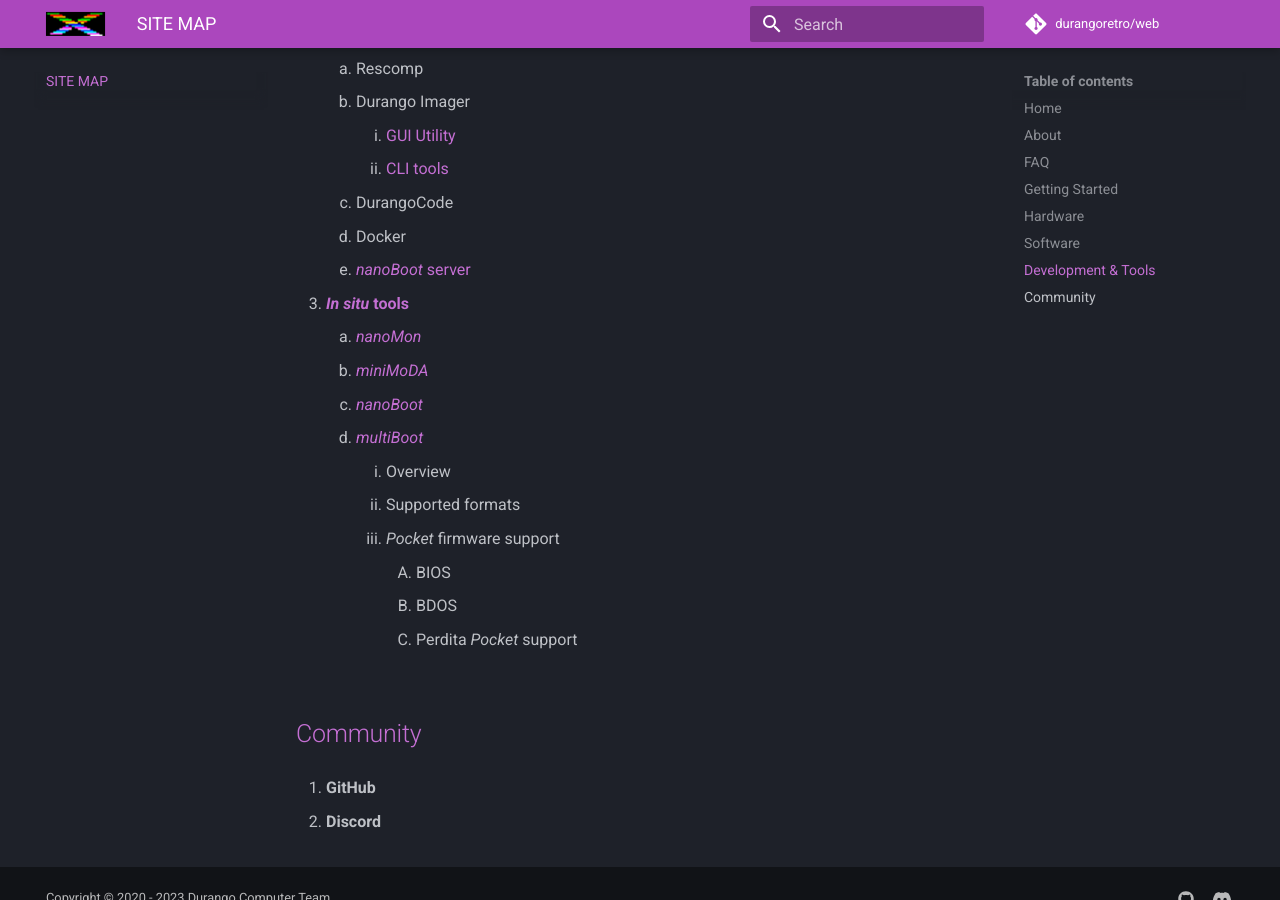
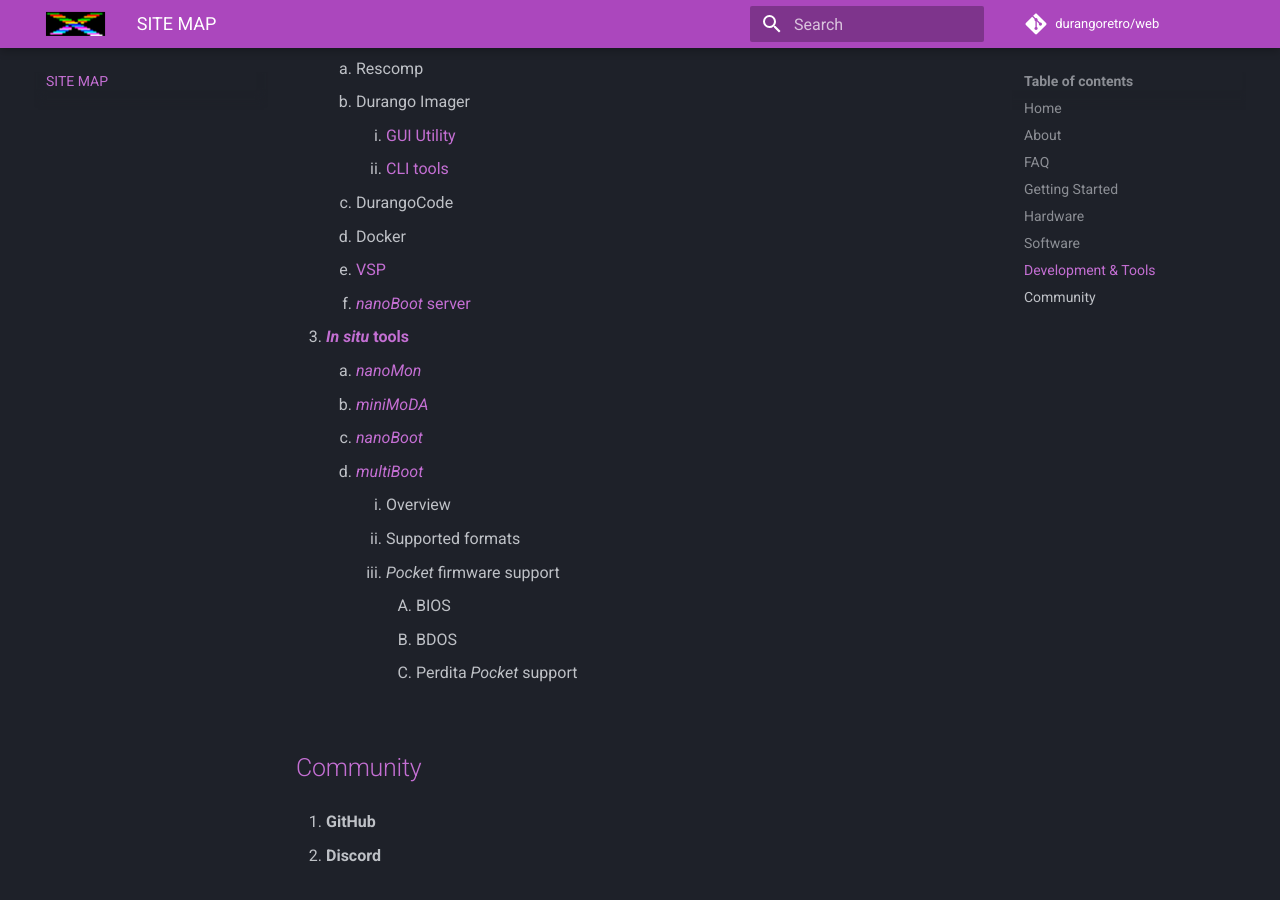
Before and after one commit to durangoretro/web, an MkDocs documentation site: the page built from docs/sitemap.md, in a window 1280 px wide and 900 px high, scrolled down 4637 px. Built offline with MkDocs 1.6.1 and Material for MkDocs 9.7.7, drawn with Linux system fonts in a browser that asks for light colours; comment, search, counter and statistics services are not loaded.

Commit message:
add VSP to sitemap.md

```diff
--- a/docs/sitemap.md
+++ b/docs/sitemap.md
@@ -144,6 +144,7 @@
         1. [CLI tools](dev/tool/cli.md)
     1. DurangoCode
     1. Docker
+	1. [VSP](dev/tool/vsp.md)
     1. [_nanoBoot_ server](dev/tool/nanoboot.md)
 
 1. [**_In situ_ tools**](dev/insitu.md)
```
